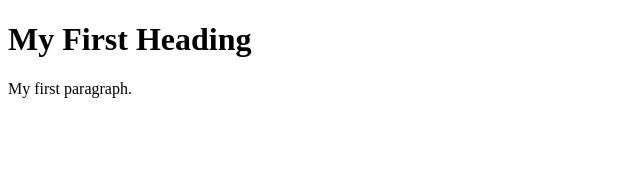
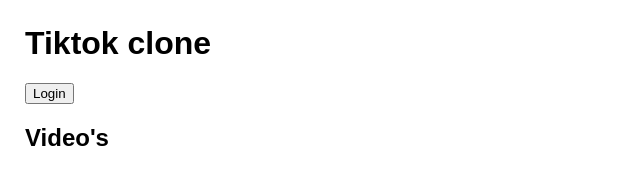
Before and after one commit to BasToTheMax/tiktok-clone, a website: page static/index.html in a window 1280 px wide. Shown: the whole page, without its empty margins (0-640 px from the left). Drawn offline with Linux system fonts and the light colour scheme.

Commit message:
Update index.html

```diff
--- a/static/index.html
+++ b/static/index.html
@@ -2,11 +2,25 @@
 <html>
   <head>
     <title>TikTok</title>
+    <style>
+      body {
+        font-family: sans-serif;
+        margin: 25px;
+      }
+    </style>
   </head>
   <body>
 
-    <h1>My First Heading</h1>
-    <p>My first paragraph.</p>
+    <h1>Tiktok clone</h1>
+    <button onclick="login()">Login</button>
+
+    <h2>Video's</h2>
 
   </body>
+
+  <script>
+    function login() {
+
+    }
+  </script>
 </html>
```
